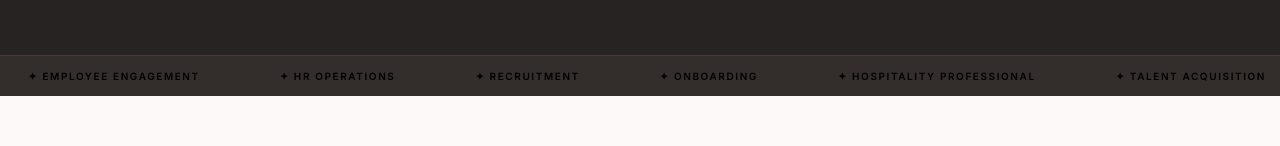
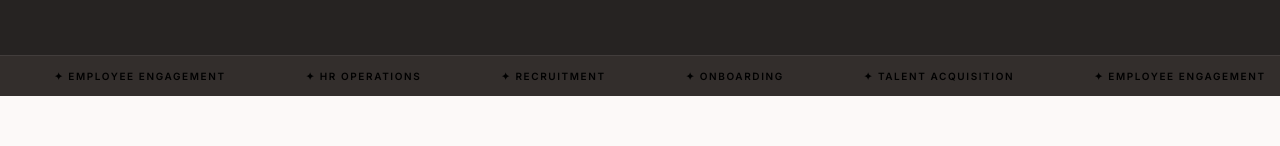
Before and after one commit to Shlolk/kriti_pandiji-, a plain HTML site: page index.html in a window 1280 px wide. Shown: the part 2380-2526 px from the top of the page. Drawn offline with nearby package versions, Linux system fonts and the light colour scheme.

Commit message:
Remove duplicate ticker entries
Removed duplicate entries for Talent Acquisition and Employee Engagement in the ticker.

```diff
--- a/index.html
+++ b/index.html
@@ -774,7 +774,7 @@ body::before{
   <div class="ticker-track">
     <span>✦ Talent Acquisition</span><span>✦ Employee Engagement</span>
     <span>✦ HR Operations</span><span>✦ Recruitment</span><span>✦ Onboarding</span>
-    <span>✦ Hospitality Professional</span><span>✦ Talent Acquisition</span><span>✦ Employee Engagement</span>
+    <span>✦ Talent Acquisition</span><span>✦ Employee Engagement</span>
     <span>✦ HR Operations</span><span>✦ Recruitment</span><span>✦ Onboarding</span><span>✦ Five-Star Standards</span>
   </div>
 </div>
```
